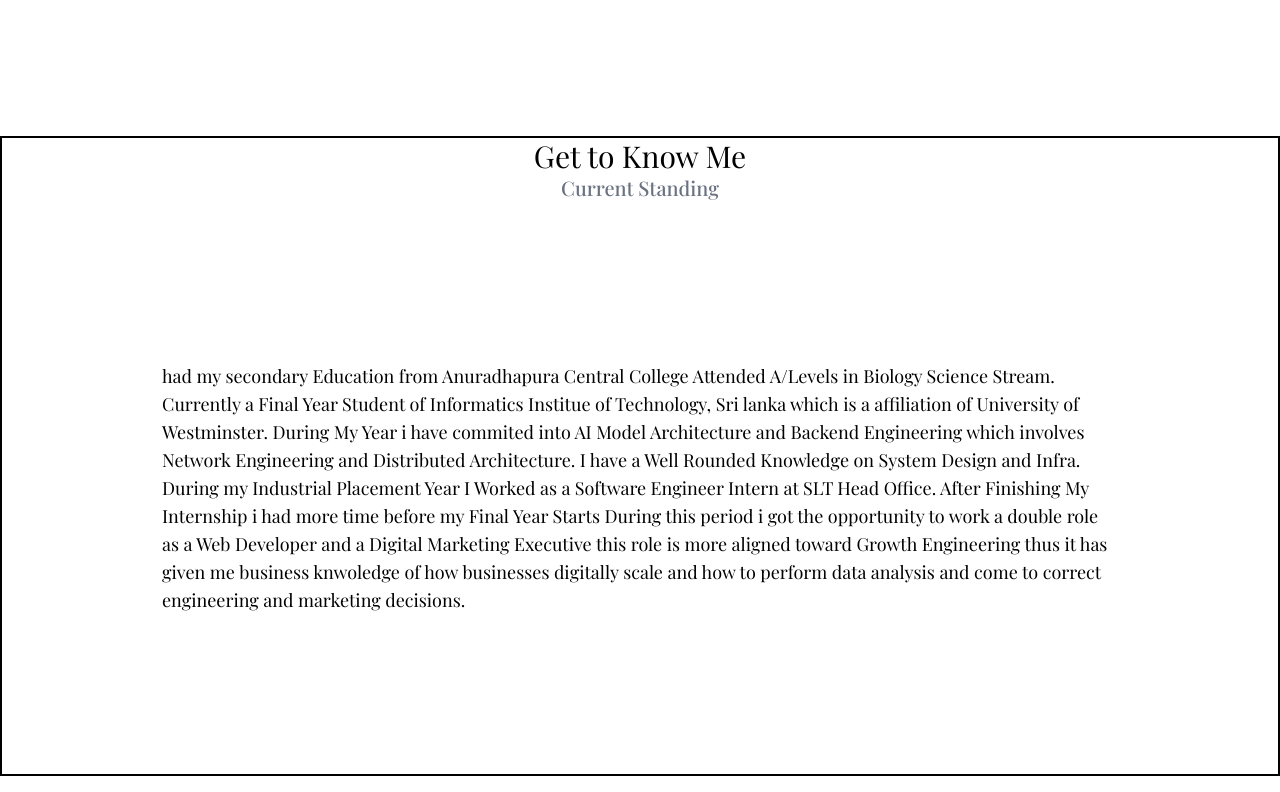
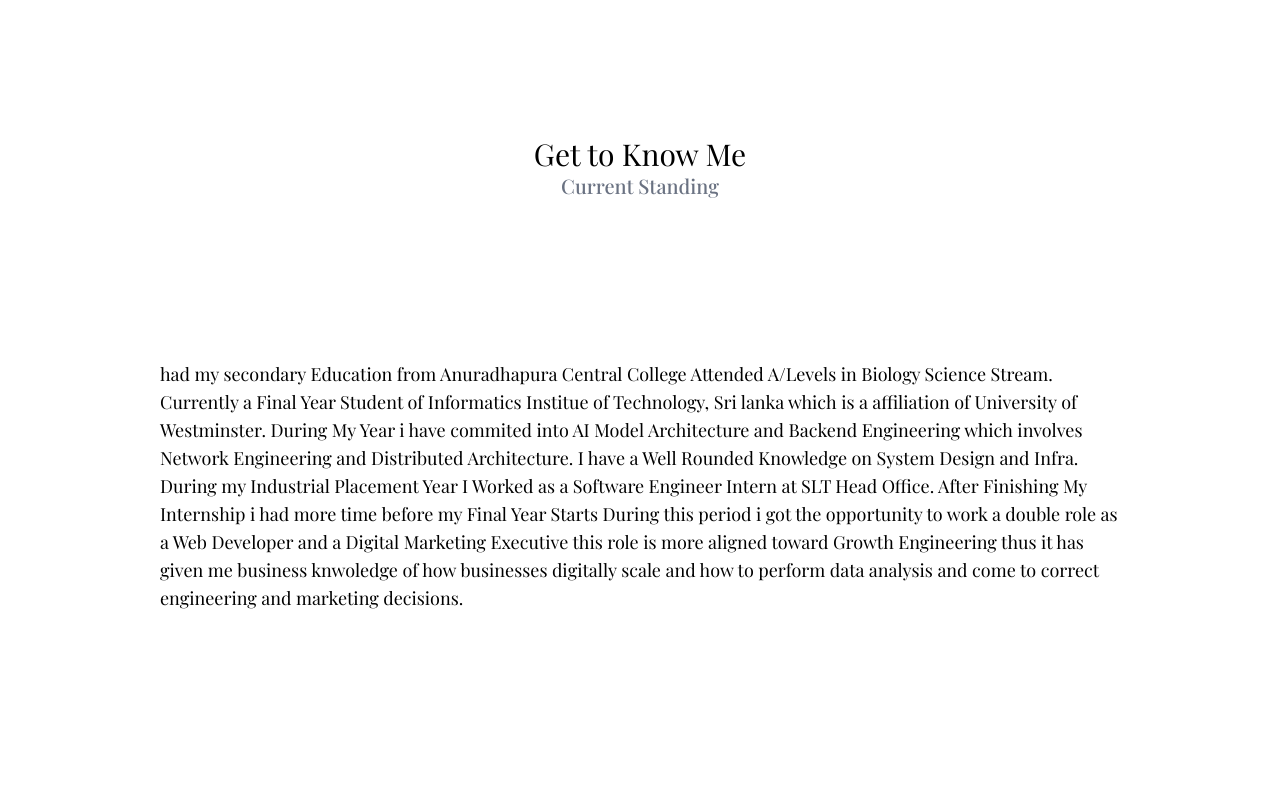
Before and after one commit to Ch4nnXDev/portfolio, a Next.js app in the folder my-portfolio/: page / in a window 1280 px wide. Shown: the part 640-1432 px from the top of the page. Built offline with nearby package versions, Linux system fonts and the light colour scheme; a web font is replaced by a local one.

Commit message:
removed border

```diff
--- a/my-portfolio/src/app/my-components/get-to-know-me.tsx
+++ b/my-portfolio/src/app/my-components/get-to-know-me.tsx
@@ -1,6 +1,6 @@
 export default function Me() {
     return (
-        <section className="flex flex-col border-2">
+        <section className="flex flex-col">
             <div className="flex flex-col items-center">
                 <h1 className="font-lg text-3xl">
                     Get to Know Me
```
